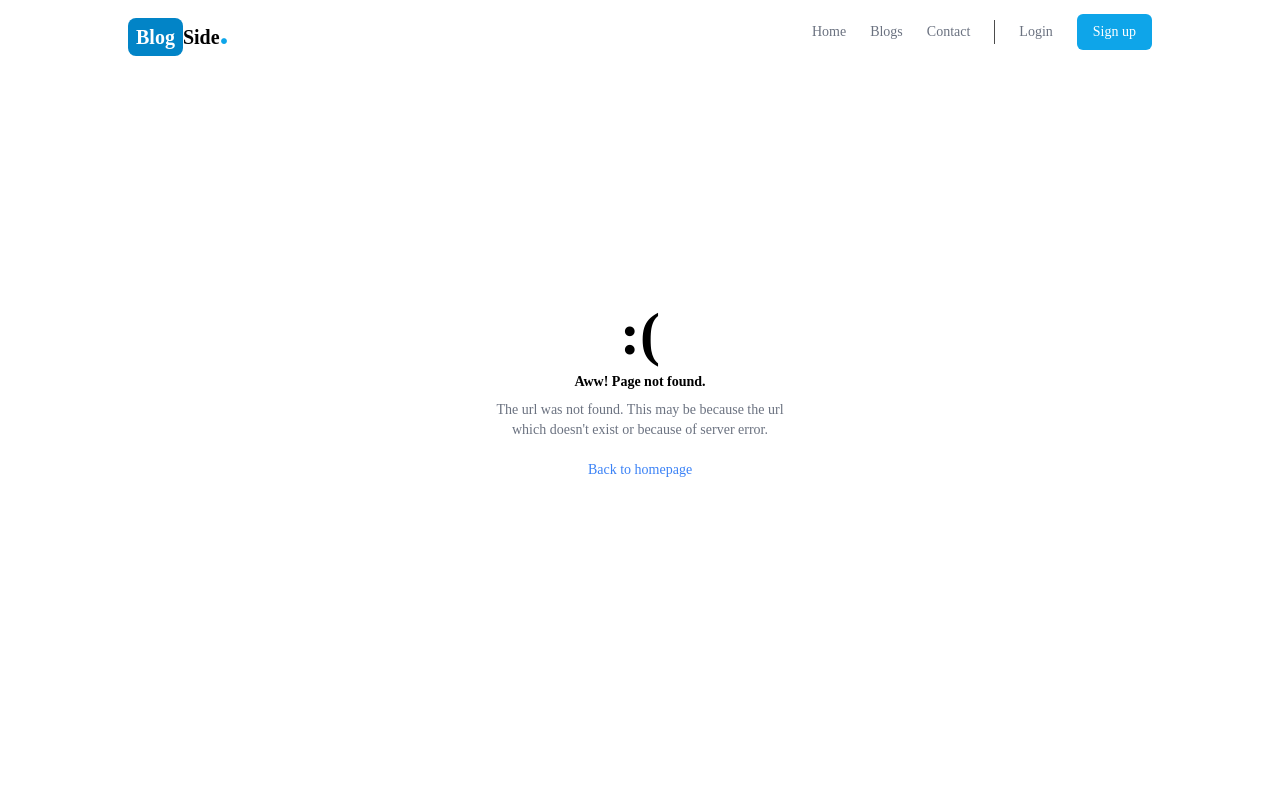
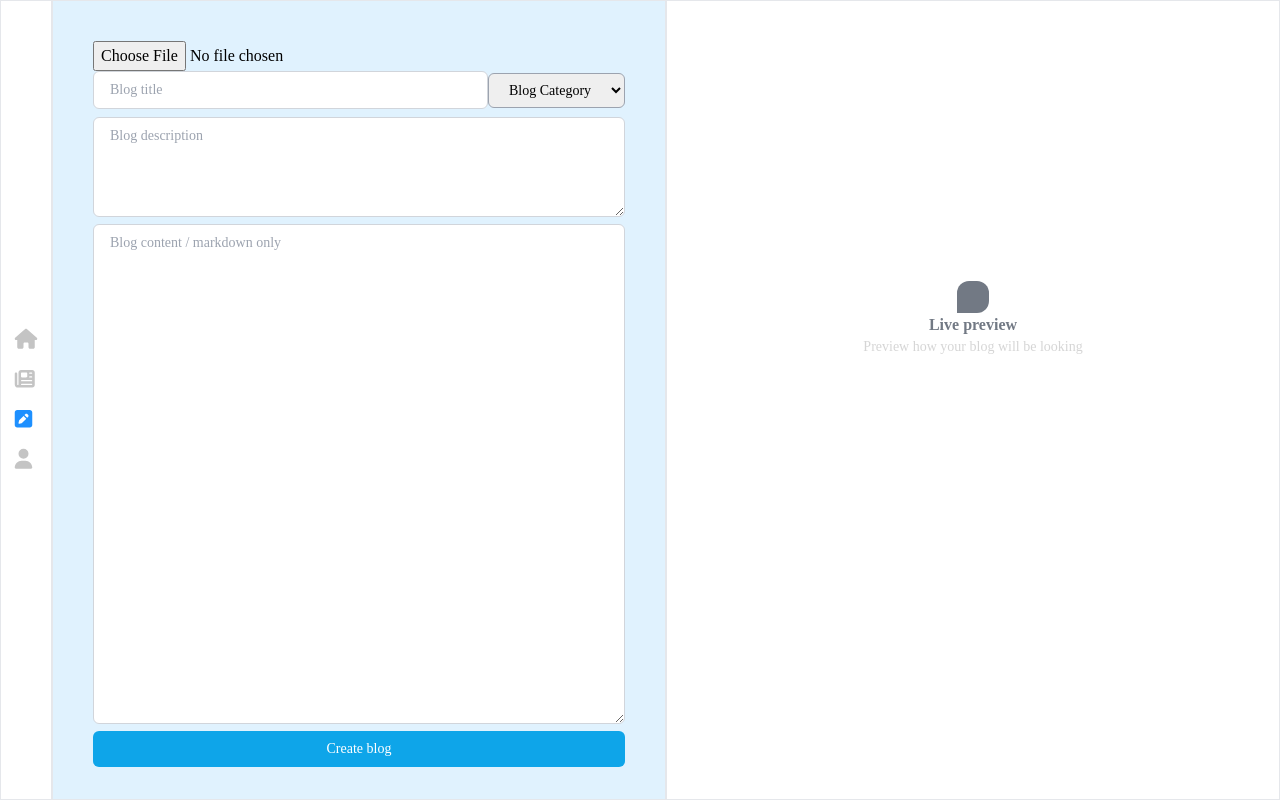
Before and after one commit to ndzhwr/blog, a React (Vite) app in the folder client/: page /new in a window 1280 px wide. Before the commit this address had no page. Built offline with nearby package versions, Linux system fonts and the light colour scheme.

Commit message:
Added almost all form controls for creating a new blog

```diff
--- a/client/package.json
+++ b/client/package.json
@@ -24,9 +24,11 @@
     "npm": "^8.15.0",
     "react": "^18.2.0",
     "react-dom": "^18.2.0",
+    "react-markdown": "^8.0.3",
     "react-redux": "^8.0.2",
     "react-router-dom": "^6.3.0",
-    "redux": "^4.2.0"
+    "redux": "^4.2.0",
+    "remark-gfm": "^3.0.1"
   },
   "devDependencies": {
     "@types/react": "^18.0.15",
--- a/client/src/App.tsx
+++ b/client/src/App.tsx
@@ -6,6 +6,7 @@ import Notfound from './components/Notfound'
 import Blogs from './pages/Blogs'
 import { Provider } from 'react-redux'
 import store from './store'
+import NewBlog from './pages/NewBlog'
 
 const App: React.FC = () => {
 
@@ -17,8 +18,10 @@ const App: React.FC = () => {
           <Routes>
             <Route path='/' element={<Landing />} />
             <Route path='/blogs' element={<Blogs />} />
+            <Route path='/new' element={<NewBlog />} />
             {/* <Route path='/blogs/:id' element={<SingleBlog />} /> */}
             <Route path='*' element={<Notfound />} />
+
 
           </Routes>
         </div>
--- a/client/src/components/Sidenavbar.tsx
+++ b/client/src/components/Sidenavbar.tsx
@@ -10,12 +10,12 @@ type currentpageprops = {
 const Sidenavbar: React.FC<currentpageprops> = (data: currentpageprops) => {
 
     return (
-        <div className="currentPage h-screen  border  px-4 flex justify-between items-center bg-white">
+        <div className="currentPage h-screen sticky  top-0 border  px-4 flex justify-between items-center bg-white">
             <div className="links flex flex-col gap-4 ">
-                  <Link to="/" className='opacity-25 scale-125' title='Home' ><FontAwesomeIcon icon={faHouse}  color="gray" className=''  /></Link >
-                  <Link to='/blogs' className='opacity-100 scale-125' title='Blogs' > <FontAwesomeIcon icon={faNewspaper } color="dodgerblue" /> </Link>
-                  <Link to=""  className='opacity-25 scale-125'  title='New Blog'><FontAwesomeIcon icon={faPenSquare} color="gray" /> </Link>
-                  <Link to=""  className='opacity-25 scale-125' title='Profile'><FontAwesomeIcon icon={faUser} color="gray" /> </Link>
+                  <Link to="/" className='scale-125' title='Home' ><FontAwesomeIcon icon={faHouse}   color={data.current == "home" ? "dodgerblue" : "#c4c4c4"} className=''  /></Link >
+                  <Link to='/blogs' className=' scale-125' title='Blogs' > <FontAwesomeIcon icon={faNewspaper } color={data.current == "blogs" ? "dodgerblue" : "#c4c4c4"} /> </Link>
+                  <Link to="/new"  className=' scale-125'  title='New Blog'><FontAwesomeIcon icon={faPenSquare} color={data.current == "new" ? "dodgerblue" : "#c4c4c4"} /> </Link>
+                  <Link to=""  className=' scale-125' title='Profile'><FontAwesomeIcon icon={faUser}  color={data.current == "profile" ? "dodgerblue" : "#c4c4c4"} /> </Link>
             </div >
         </div >
 
--- a/client/src/pages/Blogs.tsx
+++ b/client/src/pages/Blogs.tsx
@@ -63,7 +63,7 @@ const Blogs: FC = () => {
                         <div className="blogs flex justify-between  flex-wrap ">
                             {filteredBlogs.length != 0 && filteredBlogs.map(blog => (
                                 <div key={blog.id}>
-                                    <BlogHightLight id={blog.id} category={blog.category} image={DefaultImage} title={blog.title} publishedAt={blog.publishedAt} author={blog.author}  new={blog.new}/>
+                                    <BlogHightLight id={blog.id} category={blog.category} image={DefaultImage} title={blog.title} publishedAt={blog.publishedAt} author={blog.author} new={blog.new} />
                                 </div>
                             ))
                             }
--- /dev/null
+++ b/client/src/pages/NewBlog.tsx
@@ -0,0 +1,61 @@
+import React from 'react'
+import Sidenavbar from '../components/Sidenavbar'
+import ReactMarkdown from 'react-markdown'
+import { NewBlogSubTopicType } from '../types'
+
+const NewBlog: React.FC = () => {
+    const [content, setContent] = React.useState('')
+    const [blogTitle, setBlogTitle] = React.useState('')
+    const [blogDescription, setBlogDescription] = React.useState('')
+    const [subtopics, setSubtopics] = React.useState<NewBlogSubTopicType[]>([])
+
+    return (
+        <div className="flex h-screen">
+
+            <Sidenavbar current='new' />
+
+            <div className="content  w-full grid grid-cols-4 ">
+
+                <div className="header col-start-1 border col-end-3 py-10  px-10  pb-4 overflow-y-scroll  scrollDiv bg-sky-100">
+                    <input type="file" placeholder='Blog description picture' />
+                    <div className="flex items-center">
+
+                    <input type="text" className=' border-gray-300 border px-4 py-2  w-full mb-2 text-sm rounded-md ' placeholder='Blog title' onChange={(e) => setBlogTitle(e.target.value)} />
+                    <select name="category" className=' px-4    border text-sm  border-gray-400 rounded-md mb-2 py-2' placeholder='Select a category'>
+                        <option value="fullname" className='px-4 py-2 border '>Blog Category</option>
+                    </select>
+                    </div>
+                    <textarea className='w-full no-resize border border-gray-300 h-[100px] px-4 py-2 text-sm rounded-md ' placeholder='Blog description' onChange={(e) => setBlogDescription(e.target.value)} />
+                    <textarea className='w-full no-resize border border-gray-300 h-[500px] px-4 py-2 text-sm rounded-md ' placeholder='Blog content / markdown only' onChange={(e) => setContent(e.target.value)} />
+<button className='text-sm w-full bg-sky-500 py-2 text-white rounded-md'>Create blog</button>
+
+                </div>
+                <div className="col-start-3 border col-end-5  py-10 px-4 overflow-y-scroll scrollDiv hidden md:block" >
+                    {/* <h1 className='font-bold text-center'>Live preview</h1> */}
+                    {blogTitle.trim().length == 0 && blogDescription.trim().length == 0 && content.trim().length == 0 && (
+                        <div className='mt-60 opacity-70'>
+                            <div className="w-8 h-8 bg-gray-700 mx-auto rounded-tr-xl   rounded-tl-xl rounded-br-xl "></div>
+                            <h1 className='font-bold text-center   text-gray-700'>Live preview</h1>
+                            <p className=" text-center text-sm text-[#c4c4c4]">Preview how your blog will be looking</p>
+                        </div>
+                    )}
+                    <div id="previewer">
+                        <h1 className='font-bold text-xl mb-2'>{blogTitle}</h1>
+                        <p className=' text-md text-[#c4c4c4] mb-4'>{blogDescription}</p>
+                        <div className="text-md font-regular">
+
+                            <ReactMarkdown>
+
+                                {content}
+                            </ReactMarkdown>
+                        </div>
+                    </div>
+
+                </div>
+
+            </div>
+        </div>
+    )
+}
+
+export default NewBlog
--- a/client/src/types/index.ts
+++ b/client/src/types/index.ts
@@ -3,3 +3,4 @@ export * from './props/blogonhomeprops.types'
 export * from './props/recentlyAdded.type'
 export * from './props/BloghightLight.props'
 export * from './blog.type'
+export * from './newblog.subtopics.types'
--- /dev/null
+++ b/client/src/types/newblog.subtopics.types.ts
@@ -0,0 +1,5 @@
+export type NewBlogSubTopicType = {
+    id : number
+    subtitle : string
+    content : string
+}
```
Also changed, not shown: 1 other file (tests, documents, lock files or other folders).
